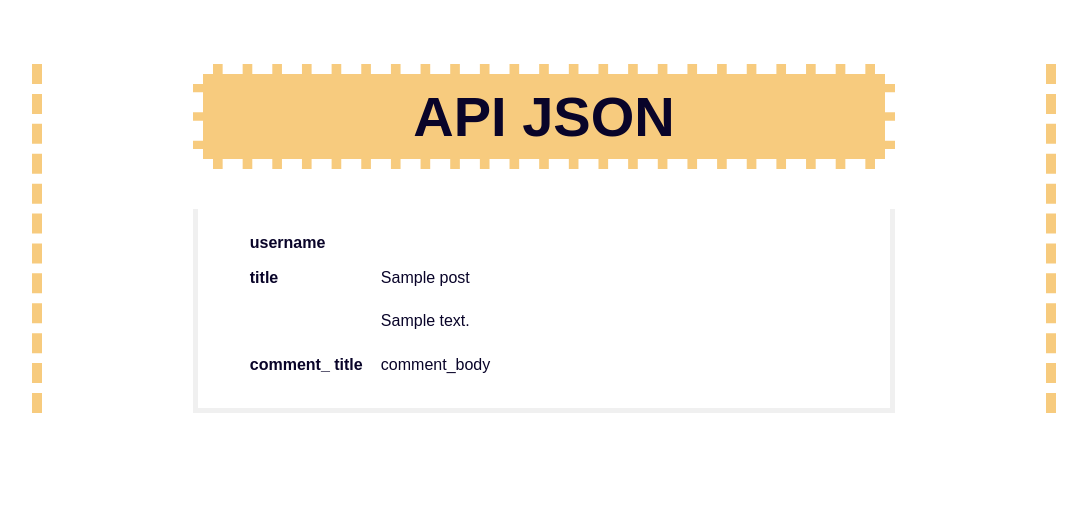
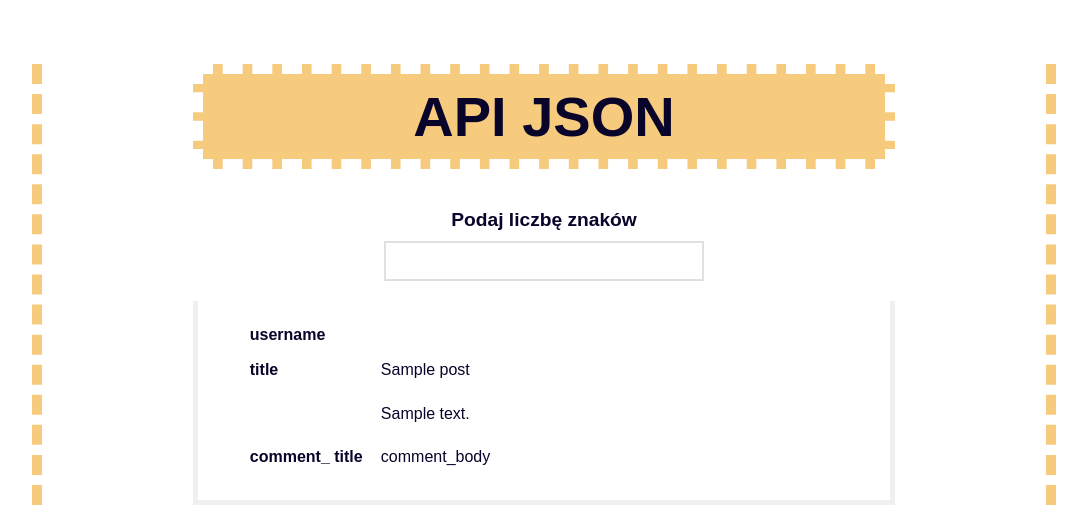
Before and after one commit to wiziix/TiOK, a Flask app: template templates/posts.html in a window 1280 px wide. Shown: the top 521 px of the page, without its empty margins (96-1183 px from the left). Run offline with Flask 3, Linux system fonts and the light colour scheme; the template is opened without the code that fills it: most values are stand-ins (such as "Sample title", 1, 10 or a date in 2020); parts of the project's set-up code (start-up, migrations or seed data) failed here and were passed over.

Commit message:
number field

```diff
--- a/static/styles/home_page_css.css
+++ b/static/styles/home_page_css.css
@@ -94,3 +94,18 @@ td{
 .posts{
     width: 70%;
 }
+
+h2{
+    font-size: 120%;
+}
+
+input[type=number]{
+    margin-top: 1%;
+    margin-bottom: 2%;
+    width: 20em;
+    height: 2.5em;
+    padding: 1%;
+    border: 2px solid #e0e0e0;
+    font-family: Century Gothic, sans-serif;
+    font-size: 100%;
+}
--- a/templates/posts.html
+++ b/templates/posts.html
@@ -8,6 +8,9 @@
 <body>
 {% set users = username -%}
 <h1 class="posts">API JSON</h1>
+
+<h2>Podaj liczbę znaków</h2>
+<input type='number' min='1'>
 
 {% for post in posts %}
 <table class="posts">
```
